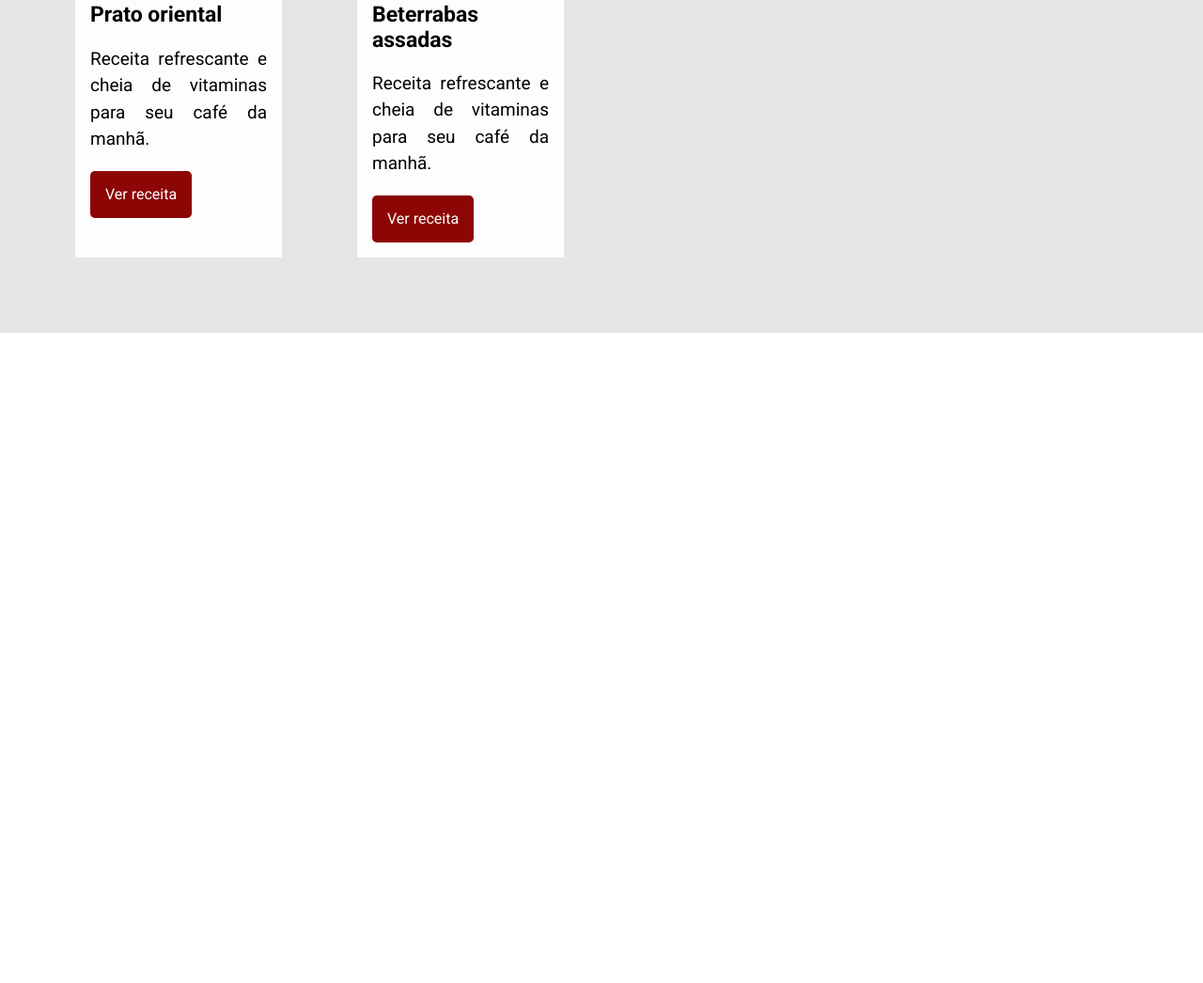
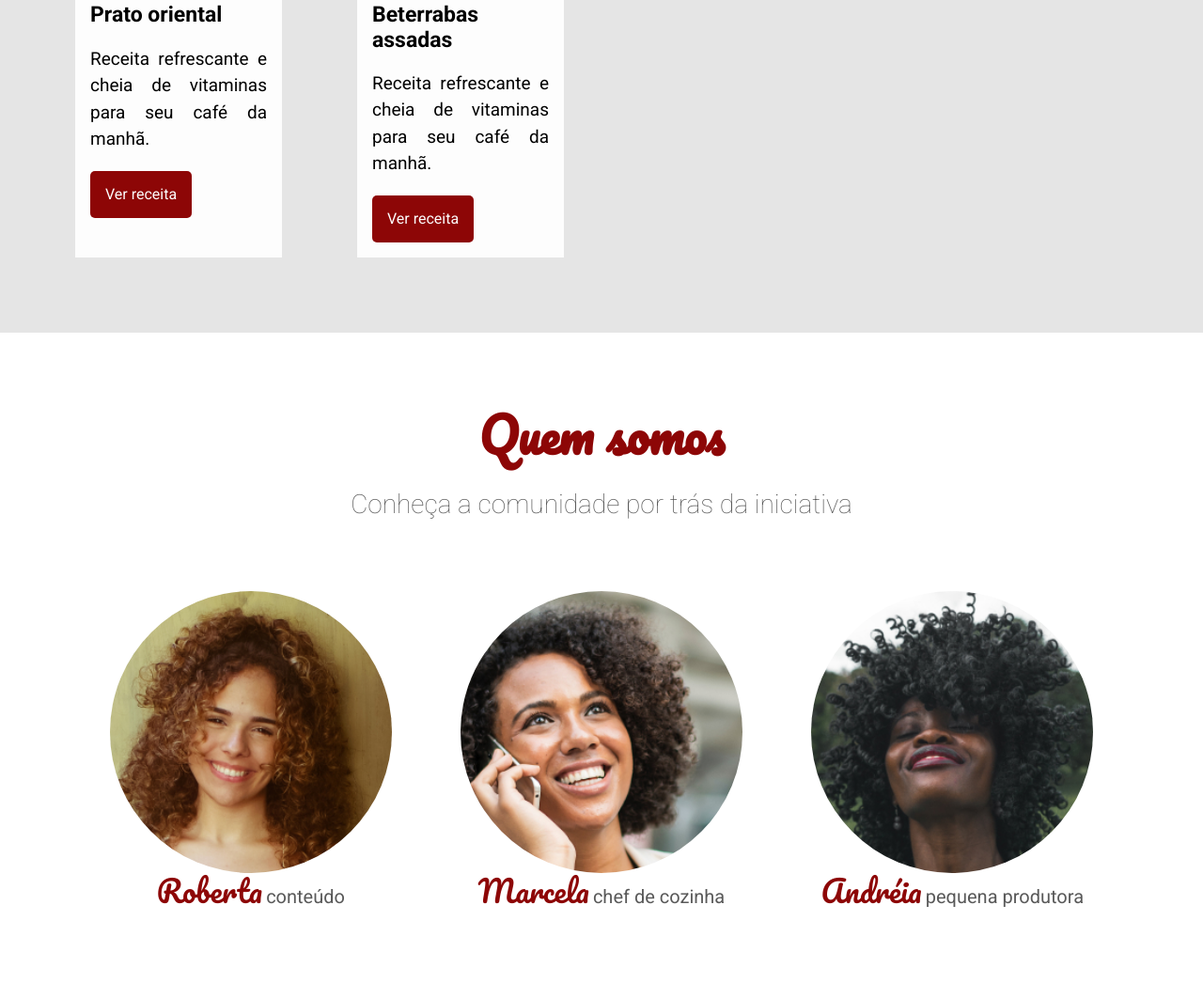
Before and after one commit to andreluis29/css-architeture, a plain HTML site: page index.html in a window 1280 px wide. Shown: the part 1802-2848 px from the top of the page at 94% size. Before the commit the page ends 2156 px from the top, so only its background shows below. Drawn offline with Linux system fonts and the light colour scheme.

Commit message:
Parte 4 terminada!

```diff
--- /dev/null
+++ b/assets/css/pessoa/pessoa-funcao.css
@@ -0,0 +1,5 @@
+.pessoa__funcao {
+  text-transform: lowercase;
+  color: #595959;
+  font-size: 1.25rem;
+}
--- /dev/null
+++ b/assets/css/pessoa/pessoa-imagem.css
@@ -0,0 +1,21 @@
+.pessoa__imagem {
+  width: 300px;
+  height: 300px;
+  margin: auto;
+  background-repeat: no-repeat;
+  background-size: cover;
+  background-position: center;
+  border-radius: 100%;
+}
+
+.pessoa__imagem--roberta {
+  background-image: url('../../img/pessoas/roberta.jpg');
+}
+
+.pessoa__imagem--marcela {
+  background-image: url('../../img/pessoas/marcela.jpg');
+}
+
+.pessoa__imagem--andreia {
+  background-image: url('../../img/pessoas/andreia.jpg');
+}
--- /dev/null
+++ b/assets/css/pessoa/pessoa-nome.css
@@ -0,0 +1,6 @@
+.pessoa__nome {
+  margin: 1rem 0;
+  font-family: Pacifico, cursive;
+  color: #8d0606;
+  font-size: 2rem;
+}
--- /dev/null
+++ b/assets/css/pessoa/pessoa.css
@@ -0,0 +1,5 @@
+.pessoas {
+  display: flex;
+  justify-content: space-around;
+  padding-top: 3rem;
+}
--- /dev/null
+++ b/assets/css/quem-somos/quem-somos-descricao.css
@@ -0,0 +1,5 @@
+.quem-somos__descricao {
+  color: #595959;
+  font-weight: 100;
+  font-size: 1.75rem;
+}
--- /dev/null
+++ b/assets/css/quem-somos/quem-somos-titulo.css
@@ -0,0 +1,6 @@
+.quem-somos__titulo {
+  color: #8d0606;
+  font-size: 3.1875rem;
+  font-family: Pacifico, cursive;
+  margin-bottom: 1rem;
+}
--- /dev/null
+++ b/assets/css/quem-somos/quem-somos.css
@@ -0,0 +1,4 @@
+.quem-somos {
+  padding: 5rem;
+  text-align: center;
+}
--- a/index.html
+++ b/index.html
@@ -26,6 +26,14 @@
   <link rel="stylesheet" href="./assets/css/receitas/receita-descricao.css">
   <link rel="stylesheet" href="./assets/css/receitas/receita-imagem.css">
   <link rel="stylesheet" href="./assets/css/receitas/receita-titulo.css">
+  <link rel="stylesheet" href="./assets/css/quem-somos/quem-somos.css">
+  <link rel="stylesheet" href="./assets/css/quem-somos/quem-somos-titulo.css">
+  <link rel="stylesheet" href="./assets/css/quem-somos/quem-somos-descricao.css">
+  <link rel="stylesheet" href="./assets/css/pessoa/pessoa.css">
+  <link rel="stylesheet" href="./assets/css/pessoa/pessoa-funcao.css">
+  <link rel="stylesheet" href="./assets/css/pessoa/pessoa-imagem.css">
+  <link rel="stylesheet" href="./assets/css/pessoa/pessoa-nome.css">
+
 </head>
 
 <body>
@@ -109,6 +117,29 @@
       </div>
     </div>
   </section>
+
+  <section class="quem-somos">
+    <h3 class="quem-somos__titulo">Quem somos</h3>
+    <p class="quem-somos__descricao">Conheça a comunidade por trás da iniciativa</p>
+    <div class="pessoas">
+      <div class="pessoa">
+        <div class="pessoa__imagem pessoa__imagem--roberta"></div>
+        <span class="pessoa__nome">Roberta</span>
+        <span class="pessoa__funcao">Conteúdo</span>
+      </div>
+      <div class="pessoa">
+        <div class="pessoa__imagem pessoa__imagem--marcela"></div>
+        <span class="pessoa__nome">Marcela</span>
+        <span class="pessoa__funcao">Chef de cozinha</span>
+      </div>
+      <div class="pessoa">
+        <div class="pessoa__imagem pessoa__imagem--andreia"></div>
+        <span class="pessoa__nome">Andréia</span>
+        <span class="pessoa__funcao">Pequena Produtora</span>
+      </div>
+    </div>
+  </section>
+
 </body>
 
 </html>
```
